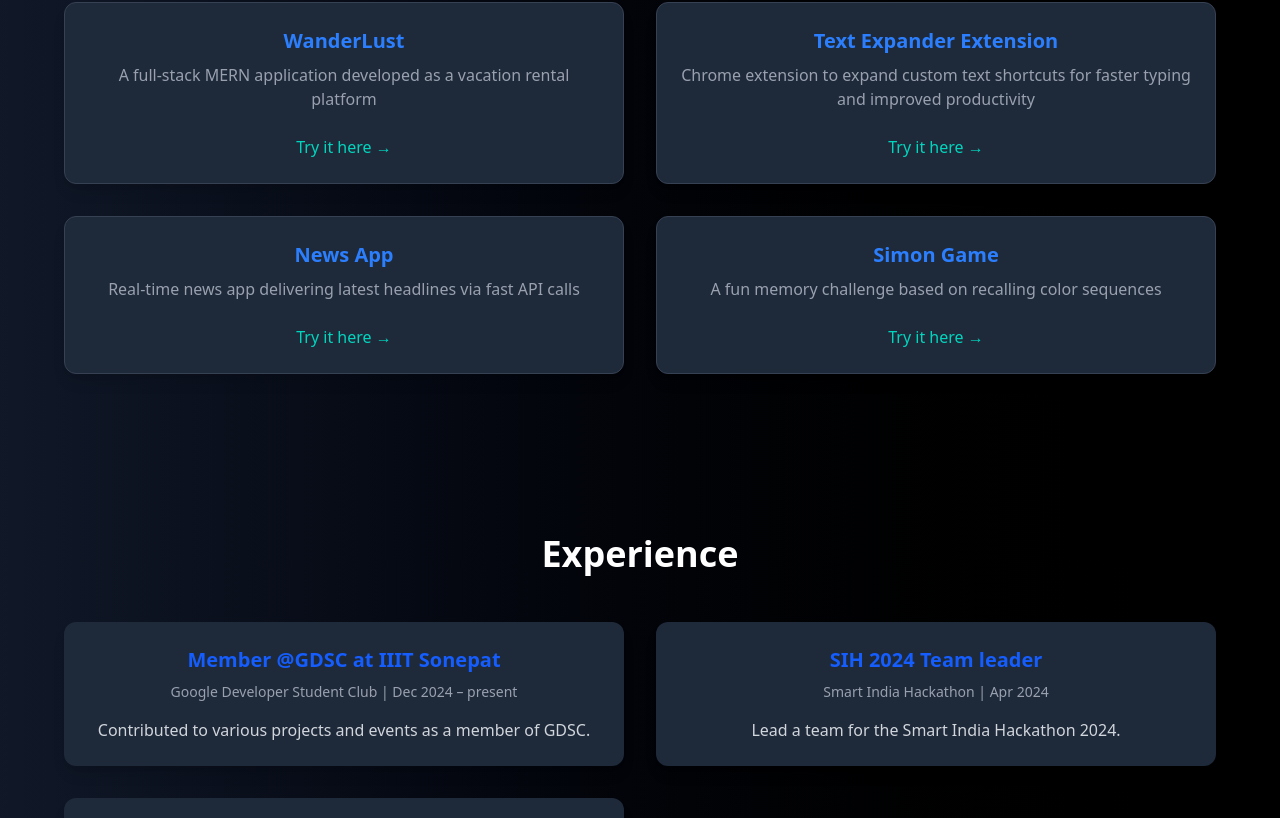
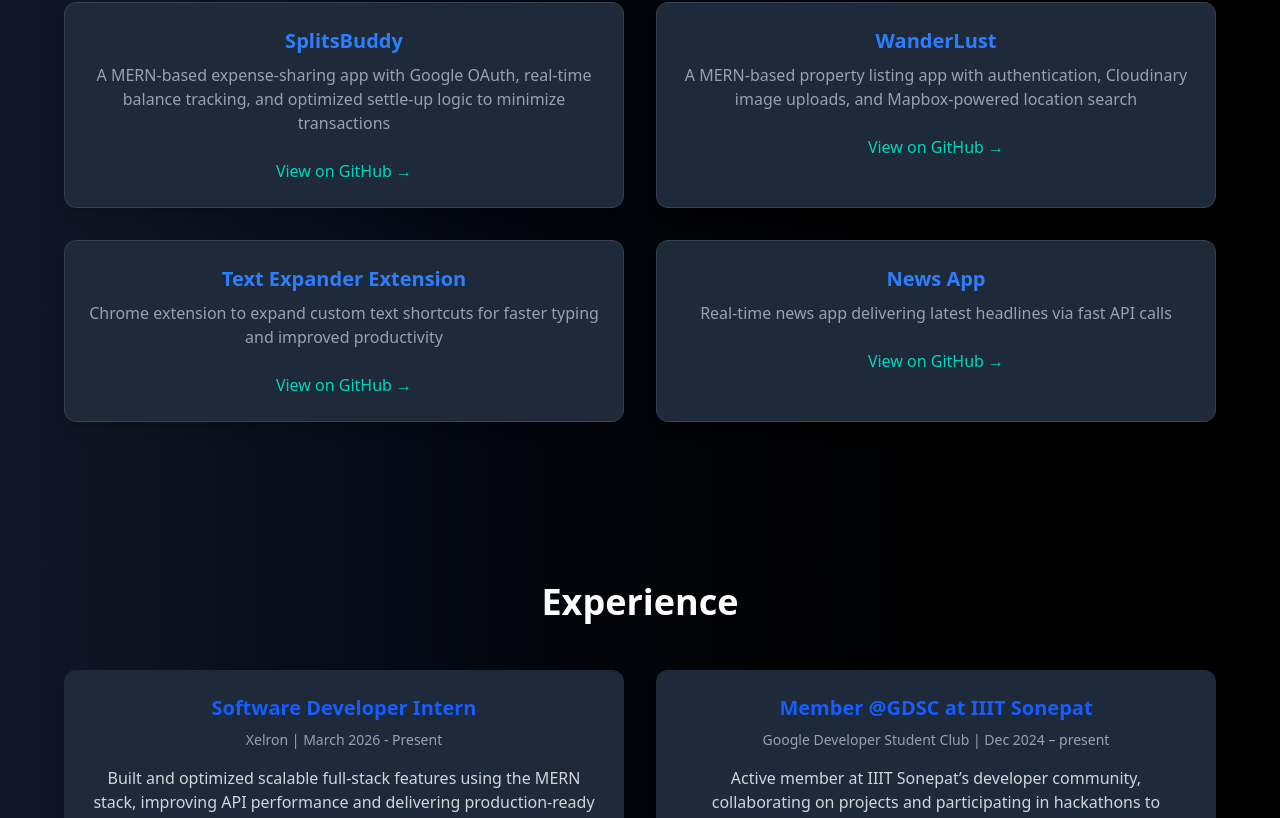
Before and after one commit to Neerajkaushik439/NewPortfolio, a Next.js app: page / in a window 1280 px wide. Shown: the part 2234-3052 px from the top of the page. Built offline with nearby package versions, Linux system fonts and the light colour scheme.

Commit message:
added expereince and project section

```diff
--- a/components/Experience.tsx
+++ b/components/Experience.tsx
@@ -2,25 +2,21 @@ import React from "react";
 import Link from "next/link";
 
 const experiences = [
+  {
+    title: "Software Developer Intern",
+    org: "Xelron",
+    date: "March 2026 - Present",
+    desc: "Built and optimized scalable full-stack features using the MERN stack, improving API performance and delivering production-ready user experiences",
+  },
 
   {
     title: "Member @GDSC at IIIT Sonepat",
     org: "Google Developer Student Club",
     date: "Dec 2024 – present",
-    desc: "Contributed to various projects and events as a member of GDSC.",
+    desc: "Active member at IIIT Sonepat’s developer community, collaborating on projects and participating in hackathons to strengthen full-stack development skills.",
   },
-  {
-    title: "SIH 2024 Team leader",
-    org: "Smart India Hackathon",
-    date: "Apr 2024",
-    desc: "Lead a team for the Smart India Hackathon 2024.",
-  },
-  {
-    title: " Hackzilla 2025",
-    org: "IIIT Sonepat",
-    date: "May 2025",
-    desc: "Achieved top 30 position in Hackzilla 2025.",
-  },
+
+
 
 ];
 
--- a/components/Project.tsx
+++ b/components/Project.tsx
@@ -2,9 +2,14 @@ import React from "react";
 
 const projects = [
   {
+    title: "SplitsBuddy",
+    description: "A MERN-based expense-sharing app with Google OAuth, real-time balance tracking, and optimized settle-up logic to minimize transactions",
+    link: "https://github.com/Neerajkaushik439/SplitsBuddy",
+  },
+  {
     title: "WanderLust",
-    description: "A full-stack MERN application developed as a vacation rental platform",
-    link: "https://wanderlust-olh9.onrender.com/listings",
+    description: "A MERN-based property listing app with authentication, Cloudinary image uploads, and Mapbox-powered location search",
+    link: "https://github.com/Neerajkaushik439/WanderLust",
   },
   {
     title: "Text Expander Extension",
@@ -14,13 +19,9 @@ const projects = [
   {
     title: "News App",
     description: "Real-time news app delivering latest headlines via fast API calls",
-    link: "https://news-lilac-psi.vercel.app/",
+    link: "https://github.com/Neerajkaushik439/News-App",
   },
-  {
-    title: "Simon Game",
-    description: "A fun memory challenge based on recalling color sequences",
-    link: "https://simon-game-one-blush.vercel.app/",
-  },
+
 
 
 ];
@@ -44,7 +45,7 @@ const Projects = () => {
                 rel="noopener noreferrer"
                 className="inline-block mt-2 font-medium text-teal-400 hover:underline"
               >
-                Try it here →
+                View on GitHub →
               </a>
             </div>
           ))}
```
